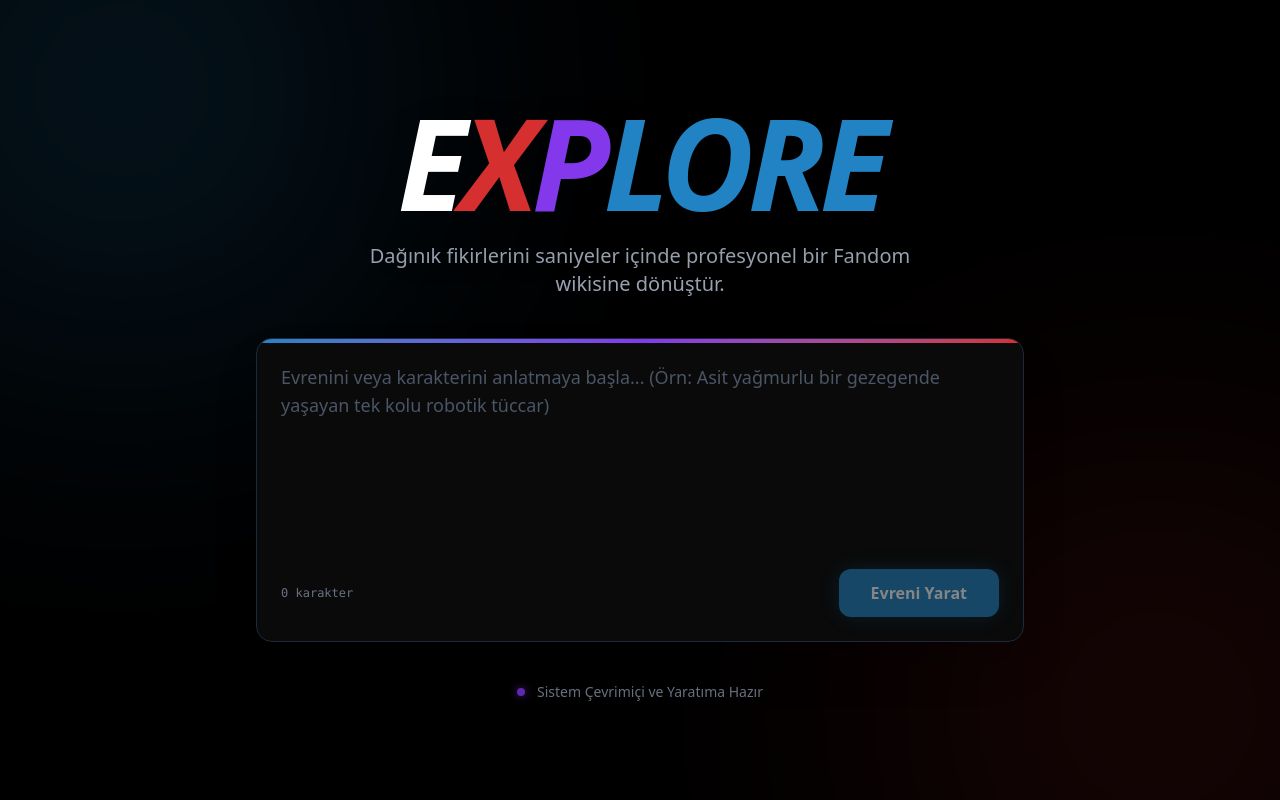
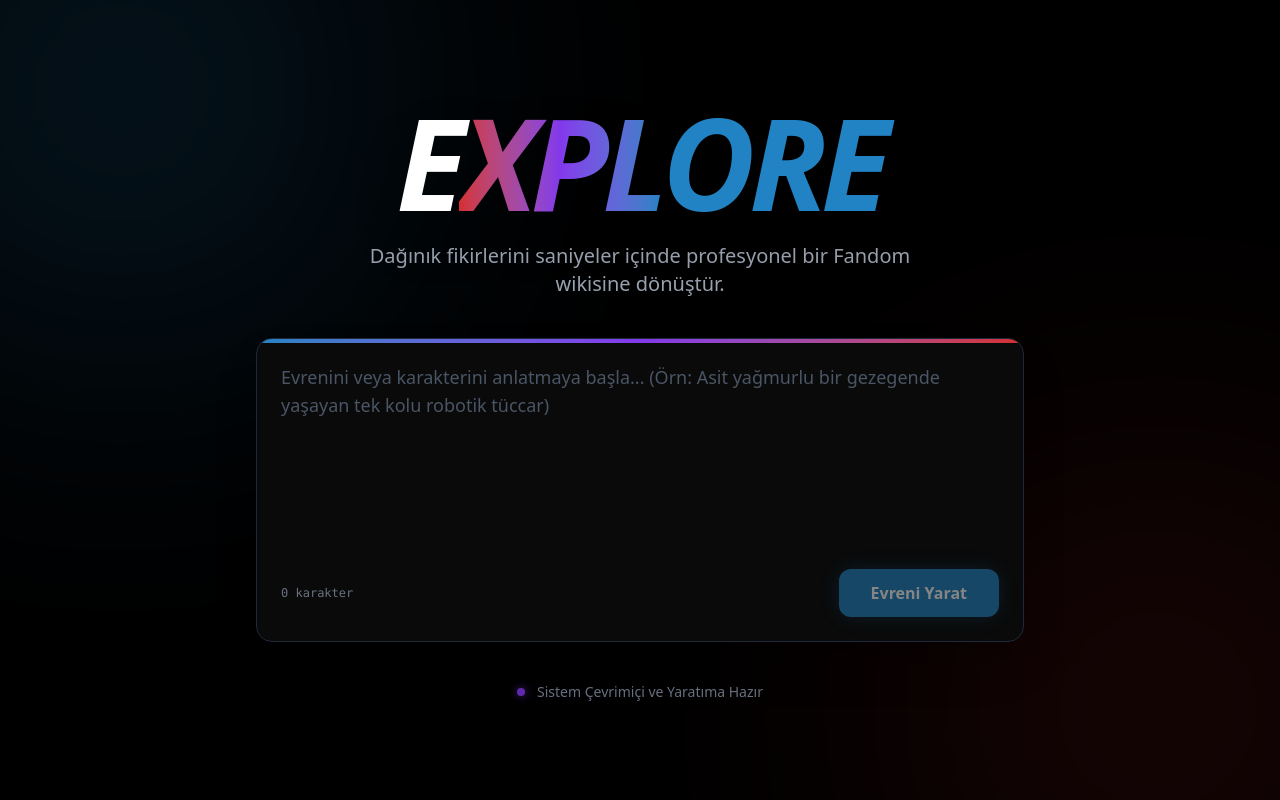
Before and after one commit to Aoshindeiru/loremaker, a Next.js app: page / in a window 1280 px wide. Built offline with nearby package versions, Linux system fonts and the light colour scheme.

Commit message:
Update page.js

```diff
--- a/app/page.js
+++ b/app/page.js
@@ -24,13 +24,17 @@ export default function Home() {
 
       <div className="z-10 w-full max-w-3xl flex flex-col items-center gap-10">
 
-        {/* Başlık - Agresif ve Teknolojik Logo (L harfi sorunu çözüldü) */}
+        {/* Başlık - Kırmızıdan Maviye Kusursuz Mor Geçişi (Hollow Purple Gradient) */}
         <div className="text-center space-y-4">
           <h1 className="text-7xl md:text-9xl font-black uppercase italic tracking-tighter flex items-center justify-center drop-shadow-2xl select-none">
             <span className="text-white">E</span>
-            <span className="text-[#D52F2F]">X</span>
-            <span className="text-[#8338EC]">P</span>
-            <span className="text-[#2283C4]">LORE</span>
+
+            {/* XPL: Kırmızı (#D52F2F) -> Mor (#8338EC) -> Mavi (#2283C4) Gradyanı */}
+            <span className="bg-gradient-to-r from-[#D52F2F] via-[#8338EC] to-[#2283C4] text-transparent bg-clip-text">
+              XPL
+            </span>
+
+            <span className="text-[#2283C4]">ORE</span>
           </h1>
           <p className="text-gray-400 text-lg md:text-xl max-w-xl mx-auto font-light mt-4">
             Dağınık fikirlerini saniyeler içinde profesyonel bir Fandom wikisine dönüştür.
@@ -40,7 +44,7 @@ export default function Home() {
         {/* Metin Kutusu ve Buton */}
         <div className="w-full bg-[#0a0a0a] border border-gray-800 rounded-2xl shadow-2xl relative overflow-hidden transition-all hover:border-[#8338EC]/40">
 
-          {/* Gojo Satoru - Hollow Purple Gradient Çizgisi (Mavi -> Mor -> Kırmızı) */}
+          {/* Metin Kutusu Üst Çizgisi - Gradient */}
           <div className="absolute top-0 left-0 w-full h-1 bg-gradient-to-r from-[#2283C4] via-[#8338EC] to-[#D52F2F]"></div>
 
           <textarea
```
